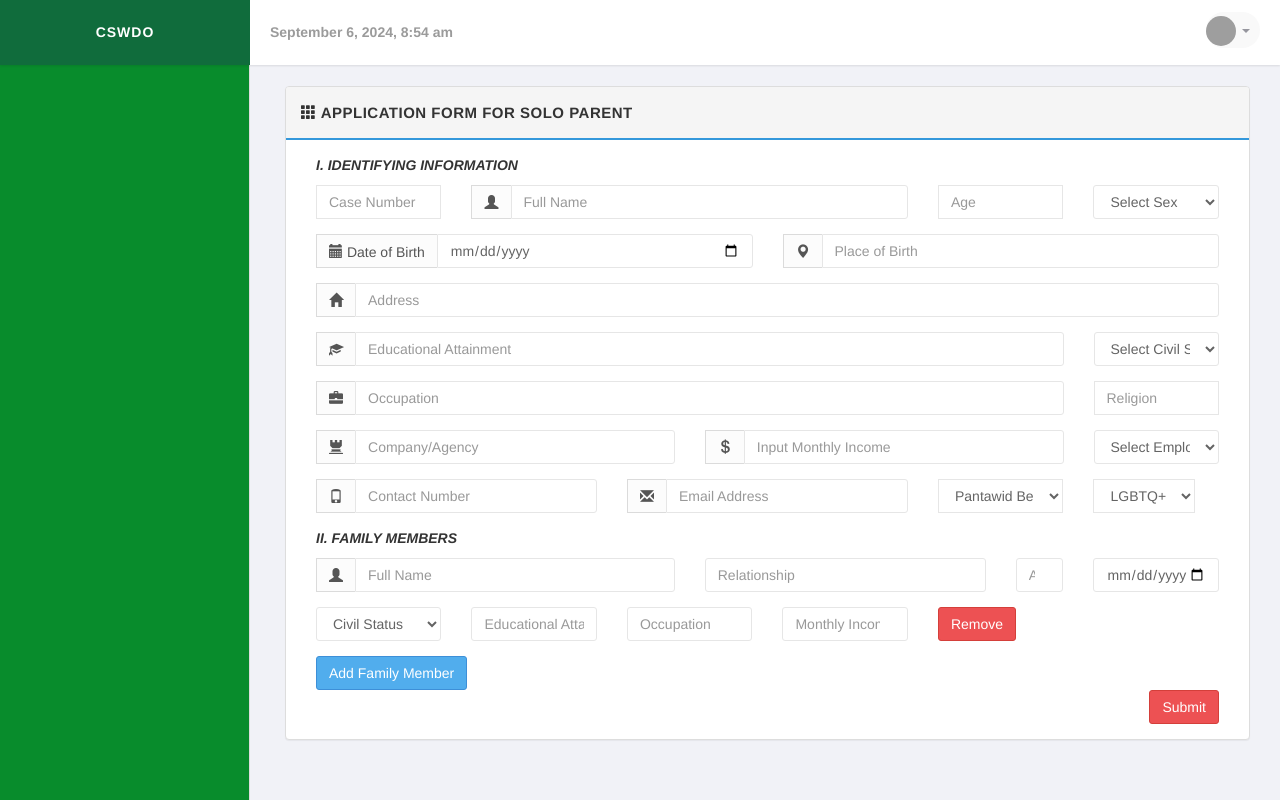
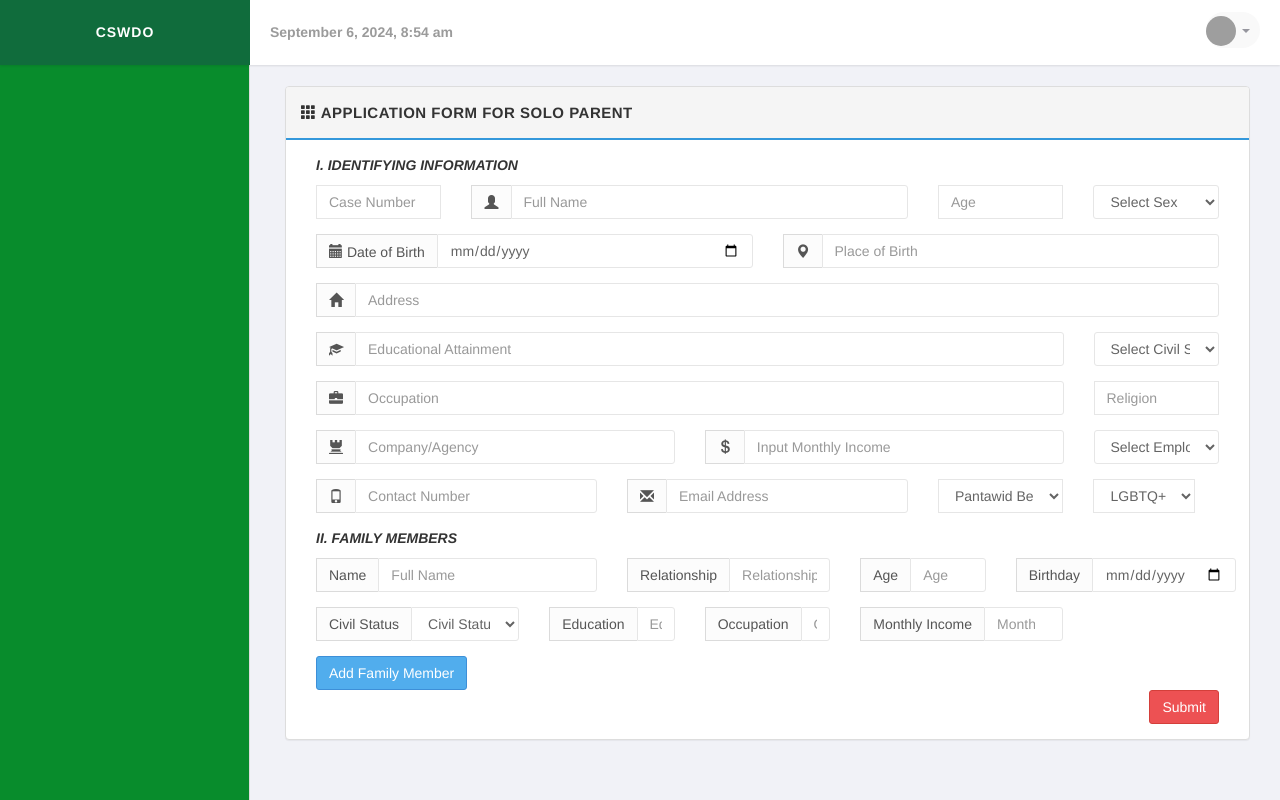
Before and after one commit to DreiBert/First, a PHP site: page /add_product.php in a window 1280 px wide. Run offline with PHP 8.4, Linux system fonts and the light colour scheme; the visitor is signed in with stand-in values (Sample User, id 1); data comes from the database, SQL or seed files in the repository; data that the repository does not hold is empty; some libraries are stand-ins or nearby versions; grey boxes are pictures that could not be loaded.

```diff
--- a/InventorySystem_PHP/add_product.php
+++ b/InventorySystem_PHP/add_product.php
@@ -329,43 +329,45 @@ if (isset($_POST['add_product'])) {
                                     <!-- Family member template -->
                   <div class="family-member">
                     <div class="row">
-                      <div class="col-md-5">
+                      <div class="col-md-4">
                         <div class="form-group">
                           <div class="input-group">
-                            <span class="input-group-addon"><i class="glyphicon glyphicon-user"></i></span>
-                            <input type="text" class="form-control" name="family[0][name]" placeholder="Full Name"
-                              required>
-                          </div>
-
-
-
+                            <span class="input-group-addon"> Name</span>
+                            <input type="text" class="form-control" name="family[0][name]" placeholder="Full Name" required>
                           </div>
                         </div>
-
-
-
-                      <div class="col-md-4">
+                      </div>
+                      <div class="col-md-3">
                         <div class="form-group">
-                          <input type="text" class="form-control" name="family[0][relation]" placeholder="Relationship"
-                            required>
+                          <div class="input-group">
+                            <span class="input-group-addon"> Relationship</span>
+                            <input type="text" class="form-control" name="family[0][relation]" placeholder="Relationship" required>
                           </div>
-                      </div>
-                      <div class="col-md-1">
-                        <div class="form-group">
-                          <input type="number" class="form-control" name="family[0][age]" placeholder="Age" required>
                         </div>
                       </div>
                       <div class="col-md-2">
                         <div class="form-group">
-                          <input type="date" class="form-control" name="family[0][birthday]" placeholder="Birthday"
-                            required>
+                          <div class="input-group">
+                            <span class="input-group-addon"> Age</span>
+                            <input type="number" class="form-control" name="family[0][age]" placeholder="Age" required>
+                          </div>
+                        </div>
+                      </div>
+                      <div class="col-md-2">
+                        <div class="form-group">
+                          <div class="input-group">
+                            <span class="input-group-addon"> Birthday</span>
+                            <input type="date" class="form-control" name="family[0][birthday]" placeholder="Birthday" required>
+                          </div>
                         </div>
                       </div>
                     </div>
                     <!-- ------------------------ROW 2 ----------------------- -->
                     <div class="row">
-                      <div class="col-md-2">
+                      <div class="col-md-3">
                         <div class="form-group">
+                          <div class="input-group">
+                            <span class="input-group-addon"> Civil Status</span>
                             <select class="form-control" name="family[0][civil_status]" required>
                               <option value="">Civil Status</option>
                               <option value="Single">Single</option>
@@ -375,28 +377,34 @@ if (isset($_POST['add_product'])) {
                             </select>
                           </div>
                         </div>
+                      </div>
                       <div class="col-md-2">
                         <div class="form-group">
-                          <input type="text" class="form-control" name="family[0][education]"
-                            placeholder="Educational Attainment" required>
+                          <div class="input-group">
+                            <span class="input-group-addon"> Education</span>
+                            <input type="text" class="form-control" name="family[0][education]" placeholder="Educational Attainment" required>
+                          </div>
                         </div>
                       </div>
                       <div class="col-md-2">
                         <div class="form-group">
-                          <input type="text" class="form-control" name="family[0][occupation]" placeholder="Occupation"
-                            required>
+                          <div class="input-group">
+                            <span class="input-group-addon"> Occupation</span>
+                            <input type="text" class="form-control" name="family[0][occupation]" placeholder="Occupation" required>
                           </div>
                         </div>
-                      <div class="col-md-2">
+                      </div>
+                      <div class="col-md-3">
                         <div class="form-group">
-                          <input type="number" class="form-control" name="family[0][monthly_income]"
-                            placeholder="Monthly Income" required>
+                          <div class="input-group">
+                            <span class="input-group-addon"> Monthly Income</span>
+                            <input type="number" class="form-control" name="family[0][monthly_income]" placeholder="Monthly Income" required>
+                          </div>
                         </div>
                       </div>
                       <div class="col-md-1">
-                        <button type="button" class="btn btn-danger remove-family-member">Remove</button>
+                        <!-- Empty column for spacing or future use -->
                       </div>
-
                     </div>
                   </div>
                 </div>
@@ -430,37 +438,45 @@ if (isset($_POST['add_product'])) {
     <br>
       <div class="family-member">
         <div class="row">
-          <div class="col-md-5">
+          <div class="col-md-4">
             <div class="form-group">
               <div class="input-group">
-                            <span class="input-group-addon"><i class="glyphicon glyphicon-user"></i></span>
-                            <input type="text" class="form-control" name="family[0][name]" placeholder="Full Name"
-                              required>
-                          </div>
-
+                <span class="input-group-addon"> Name</span>
+                <input type="text" class="form-control" name="family[${index}][name]" placeholder="Full Name" required>
               </div>
             </div>
-          <div class="col-md-4">
+          </div>
+          <div class="col-md-3">
             <div class="form-group">
+              <div class="input-group">
+                <span class="input-group-addon"> Relationship</span>
                 <input type="text" class="form-control" name="family[${index}][relation]" placeholder="Relationship" required>
               </div>
-          </div>
-          <div class="col-md-1">
-            <div class="form-group">
-              <input type="number" class="form-control" name="family[${index}][age]" placeholder="Age" required>
             </div>
           </div>
           <div class="col-md-2">
             <div class="form-group">
+              <div class="input-group">
+                <span class="input-group-addon"> Age</span>
+                <input type="number" class="form-control" name="family[${index}][age]" placeholder="Age" required>
+              </div>
+            </div>
+          </div>
+          <div class="col-md-2">
+            <div class="form-group">
+              <div class="input-group">
+                <span class="input-group-addon"> Birthday</span>
                 <input type="date" class="form-control" name="family[${index}][birthday]" placeholder="Birthday" required>
               </div>
             </div>
-
+          </div>
         </div>
         <!-- -----------------------ROW 2 ------------------ -->
         <div class="row">
-        <div class="col-md-2">
+          <div class="col-md-3">
             <div class="form-group">
+              <div class="input-group">
+                <span class="input-group-addon"> Civil Status</span>
                 <select class="form-control" name="family[${index}][civil_status]" required>
                   <option value="">Civil Status</option>
                   <option value="Single">Single</option>
@@ -470,19 +486,29 @@ if (isset($_POST['add_product'])) {
                 </select>
               </div>
             </div>
+          </div>
           <div class="col-md-2">
             <div class="form-group">
+              <div class="input-group">
+                <span class="input-group-addon"> Education</span>
                 <input type="text" class="form-control" name="family[${index}][education]" placeholder="Educational Attainment" required>
+              </div>
             </div>
           </div>
           <div class="col-md-2">
             <div class="form-group">
+              <div class="input-group">
+                <span class="input-group-addon"> Occupation</span>
                 <input type="text" class="form-control" name="family[${index}][occupation]" placeholder="Occupation" required>
               </div>
             </div>
-          <div class="col-md-2">
+          </div>
+          <div class="col-md-3">
             <div class="form-group">
+              <div class="input-group">
+                <span class="input-group-addon"> Monthly Income</span>
                 <input type="number" class="form-control" name="family[${index}][monthly_income]" placeholder="Monthly Income" required>
+              </div>
             </div>
           </div>
           <div class="col-md-1">
@@ -490,7 +516,6 @@ if (isset($_POST['add_product'])) {
           </div>
         </div>
       </div>
-
     `;
     container.insertAdjacentHTML('beforeend', template);
   });
```
Lines whose indentation alone changed are shown as unchanged.
